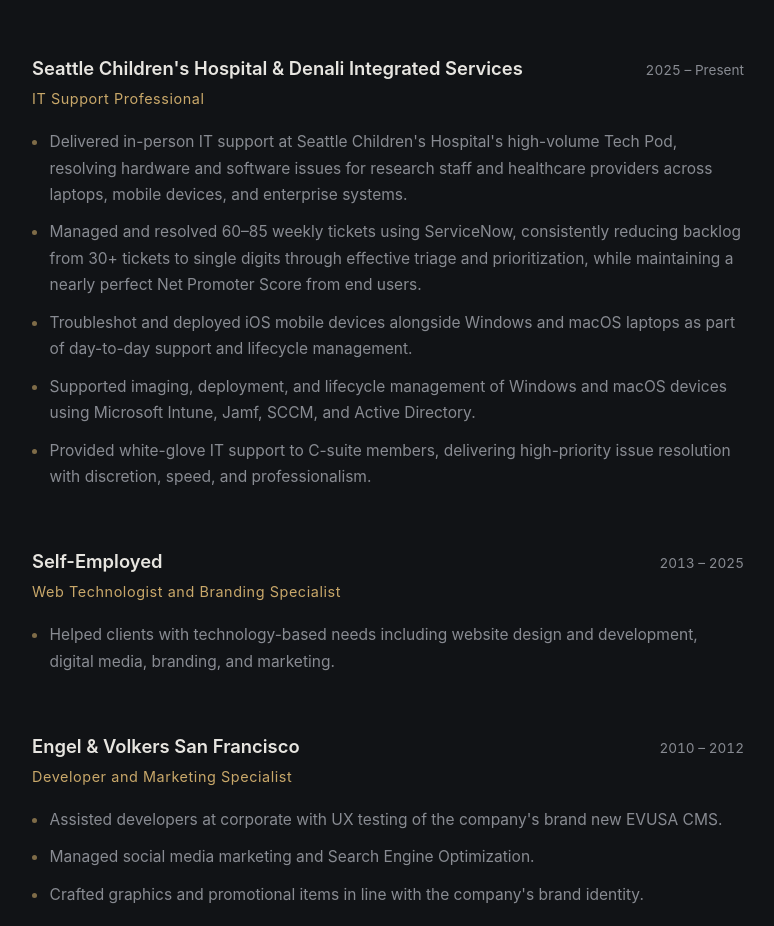
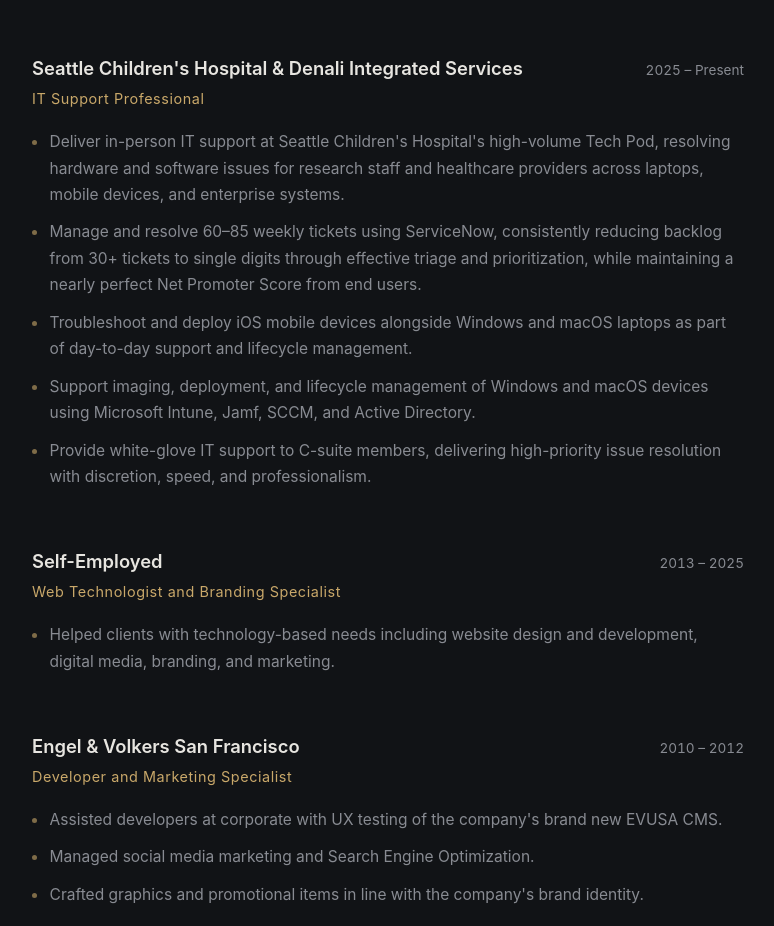
Before and after one commit to patricksenter/patricksenter.github.io, a React (Vite) app: page / in a window 1280 px wide. Shown: the part 2566-3492 px from the top of the page, without its empty margins (252-1026 px from the left). Built offline with nearby package versions, Linux system fonts and the light colour scheme.

Commit message:
Use present tense for current role

```diff
--- a/src/App.jsx
+++ b/src/App.jsx
@@ -127,30 +127,30 @@ function App() {
             <div className="job-role">IT Support Professional</div>
             <ul>
               <li>
-                Delivered in-person IT support at Seattle Children's
-                Hospital's high-volume Tech Pod, resolving hardware and
-                software issues for research staff and healthcare providers
-                across laptops, mobile devices, and enterprise systems.
+                Deliver in-person IT support at Seattle Children's Hospital's
+                high-volume Tech Pod, resolving hardware and software issues
+                for research staff and healthcare providers across laptops,
+                mobile devices, and enterprise systems.
               </li>
               <li>
-                Managed and resolved 60–85 weekly tickets using ServiceNow,
+                Manage and resolve 60–85 weekly tickets using ServiceNow,
                 consistently reducing backlog from 30+ tickets to single
                 digits through effective triage and prioritization, while
                 maintaining a nearly perfect Net Promoter Score from end
                 users.
               </li>
               <li>
-                Troubleshot and deployed iOS mobile devices alongside Windows
+                Troubleshoot and deploy iOS mobile devices alongside Windows
                 and macOS laptops as part of day-to-day support and lifecycle
                 management.
               </li>
               <li>
-                Supported imaging, deployment, and lifecycle management of
+                Support imaging, deployment, and lifecycle management of
                 Windows and macOS devices using Microsoft Intune, Jamf, SCCM,
                 and Active Directory.
               </li>
               <li>
-                Provided white-glove IT support to C-suite members, delivering
+                Provide white-glove IT support to C-suite members, delivering
                 high-priority issue resolution with discretion, speed, and
                 professionalism.
               </li>
```
